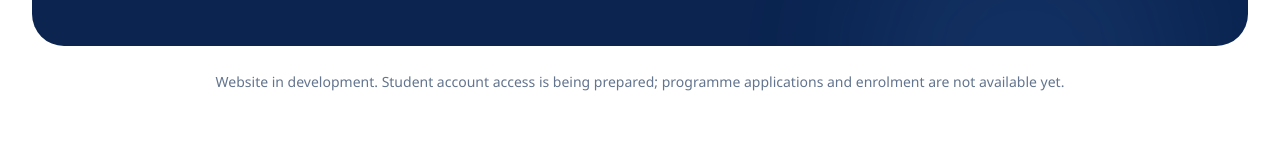
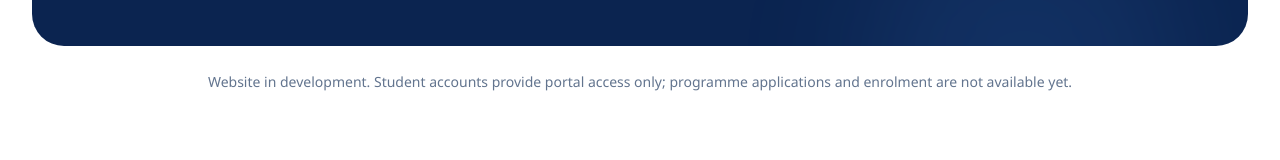
Before and after one commit to RISA-INSTITUTE-WEBSITE/super-duper-spork, a Next.js app: page / in a window 1280 px wide. Shown: the part 2864-3024 px from the top of the page. Built offline with nearby package versions, Linux system fonts and the light colour scheme.

Commit message:
feat(auth): adapt student portal copy for instant registration (page.tsx)

```diff
--- a/src/app/page.tsx
+++ b/src/app/page.tsx
@@ -262,8 +262,8 @@ export default function HomePage() {
             </div>
           </div>
           <p className="mt-6 text-center text-sm leading-6 text-slate-500">
-            Website in development. Student account access is being prepared; programme
-            applications and enrolment are not available yet.
+            Website in development. Student accounts provide portal access only;
+            programme applications and enrolment are not available yet.
           </p>
         </div>
       </section>
```
